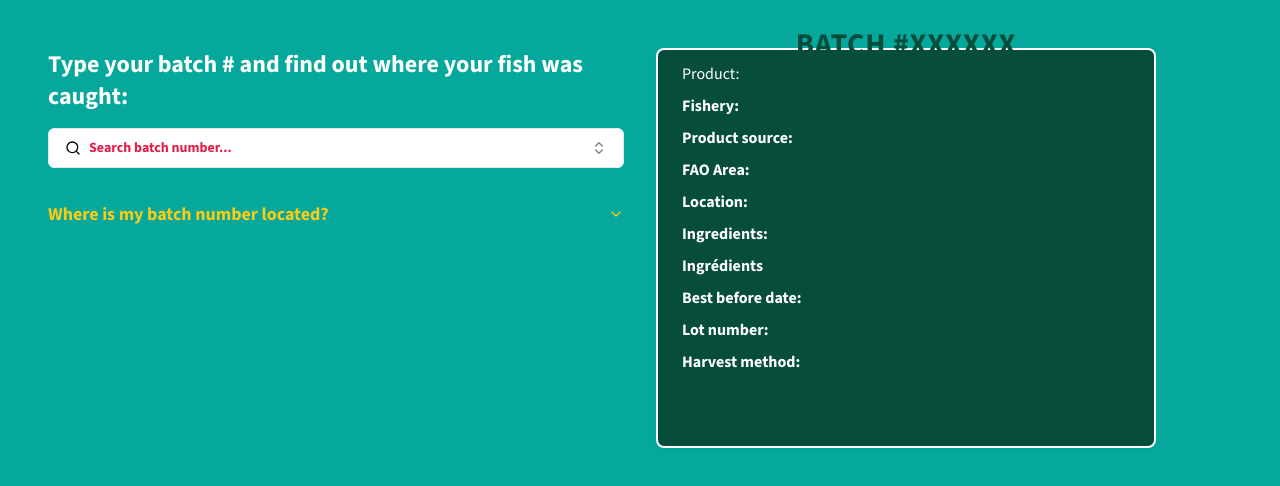
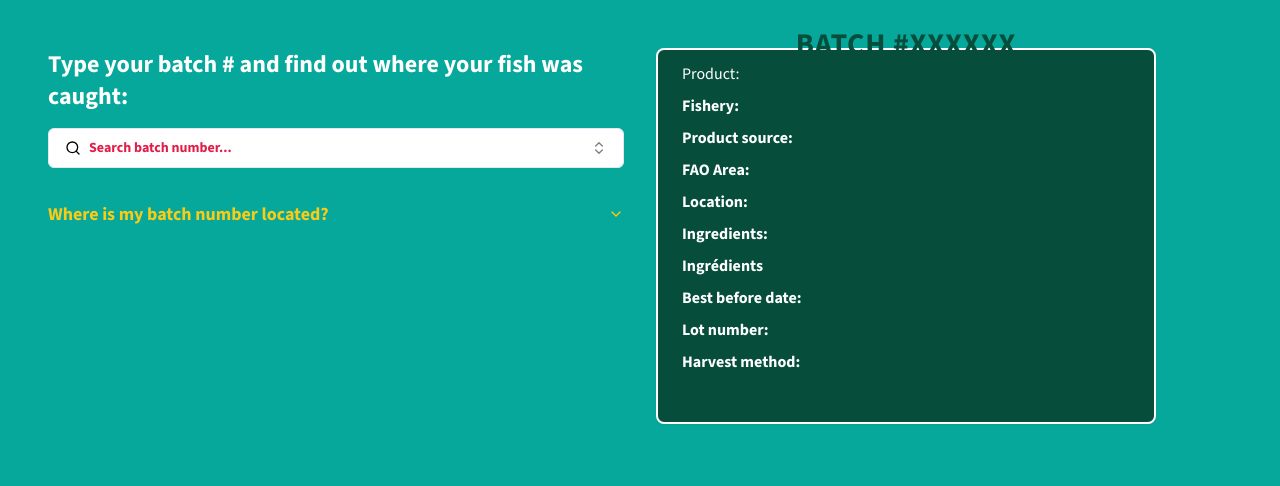
Before and after one commit to santivdt/ais-batch-numbers, a Next.js app: page / in a window 1280 px wide. Shown: the top 486 px of the page. Built offline with nearby package versions, Linux system fonts and the light colour scheme.

Commit message:
Comment out button for now

```diff
--- a/components/info-card.tsx
+++ b/components/info-card.tsx
@@ -76,7 +76,7 @@ const InfoCard = ({ batch }: { batch: Batch | null }) => {
             </li>
           </ul>
         </CardContent>
-        <CardFooter>
+        {/* <CardFooter>
           {batch && batch.url && (
             <Button variant='outline'>
               <a href={batch.url} target='_blank'>
@@ -84,7 +84,7 @@ const InfoCard = ({ batch }: { batch: Batch | null }) => {
               </a>
             </Button>
           )}
-        </CardFooter>
+        </CardFooter> */}
       </Card>
     </>
   )
```
